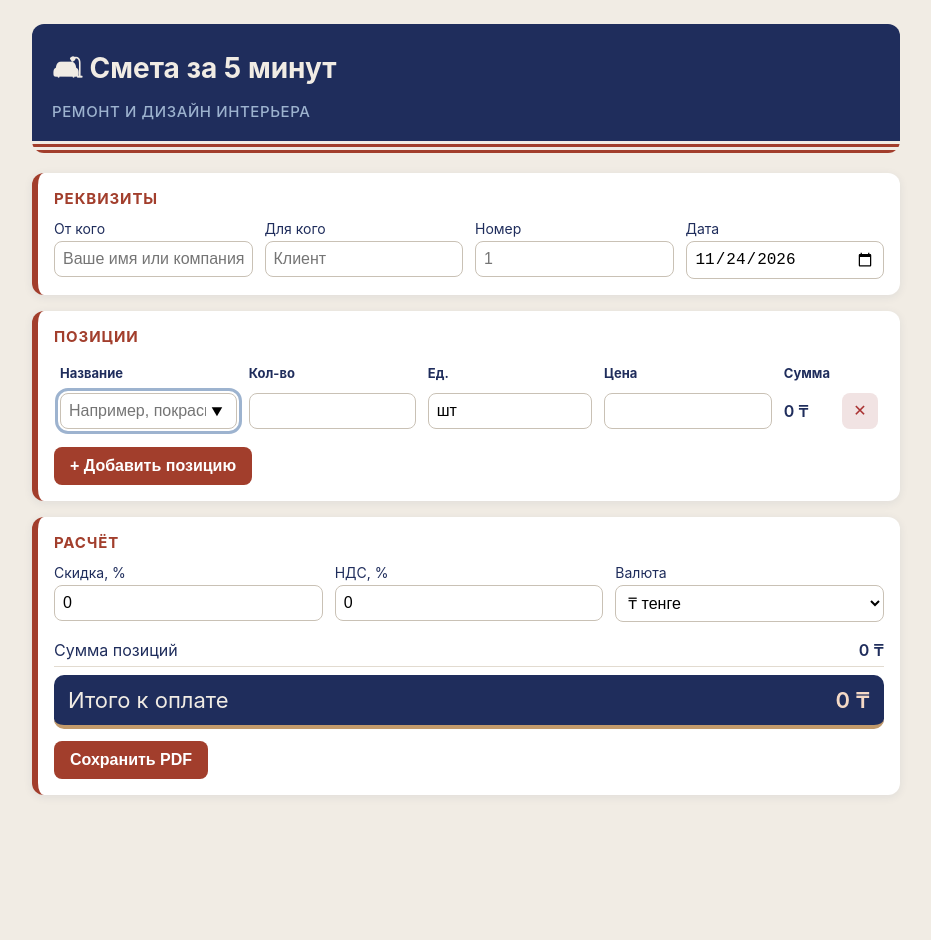
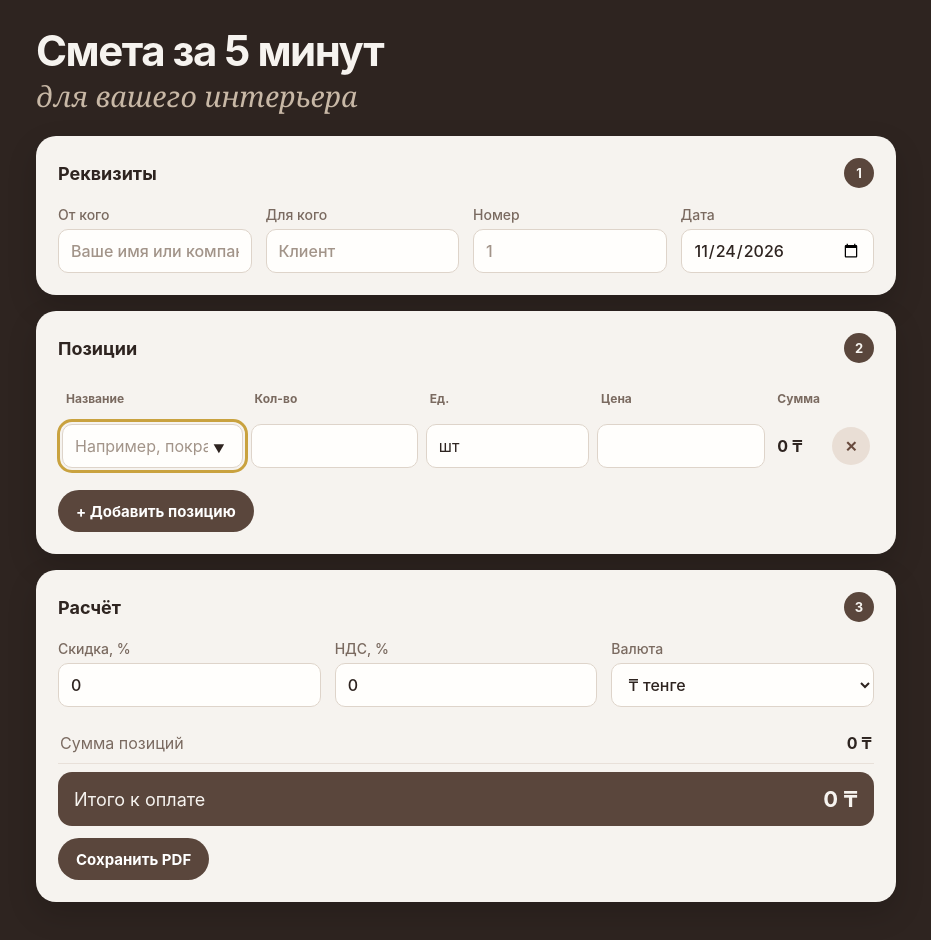
Before and after one commit to nurbayevkin-dev/smeta-ainur-askerbekova, a plain HTML site: page index.html in a window 1280 px wide. Shown: the whole page, without its empty margins (174-1105 px from the left). Before the commit the page ends 827 px from the top, so only its background shows below. Drawn offline with Linux system fonts and the light colour scheme.

Commit message:
Премиальный интерьерный дизайн сметы

```diff
--- a/styles.css
+++ b/styles.css
@@ -1,144 +1,206 @@
 * { box-sizing: border-box; }
+
+:root {
+  color-scheme: light;
+  --chocolate: #2E2420;
+  --card: #F6F3EF;
+  --muted: #7A6A60;
+  --mocha: #5A463C;
+  --mustard: #C9A23F;
+  --line: #DED4CA;
+}
 
 body {
   margin: 0;
   font-family: -apple-system, BlinkMacSystemFont, "Segoe UI", Roboto, sans-serif;
-  background: #f6f4ef;
-  color: #222;
+  background: var(--chocolate);
+  color: var(--chocolate);
 }
 
-.container { max-width: 900px; margin: 0 auto; padding: 16px; }
+.container { max-width: 900px; margin: 0 auto; padding: 28px 20px 40px; }
 
-h1 { font-size: 28px; }
-h2 { font-size: 18px; margin-top: 0; }
+h1 {
+  margin: 0 0 24px;
+  color: var(--card);
+  font-size: clamp(30px, 5vw, 42px);
+  line-height: 1.08;
+  font-weight: 750;
+  letter-spacing: -0.035em;
+}
+h1::after {
+  content: "для вашего интерьера";
+  display: block;
+  margin-top: 8px;
+  color: #C8B8A6;
+  font-family: Georgia, "Times New Roman", serif;
+  font-size: 0.68em;
+  font-weight: 400;
+  font-style: italic;
+  letter-spacing: 0;
+}
+
+h2 {
+  display: flex;
+  align-items: center;
+  justify-content: space-between;
+  gap: 12px;
+  margin: 0 0 18px;
+  color: var(--chocolate);
+  font-size: 18px;
+  font-weight: 700;
+}
+.card { counter-increment: section; }
+.card h2::after {
+  content: counter(section);
+  display: grid;
+  place-items: center;
+  flex: 0 0 30px;
+  width: 30px;
+  height: 30px;
+  border-radius: 50%;
+  background: var(--mocha);
+  color: var(--card);
+  font-size: 13px;
+  font-weight: 700;
+}
+.container { counter-reset: section; }
 
 .card {
-  background: #fff;
-  border-radius: 12px;
-  padding: 16px;
   margin-bottom: 16px;
+  padding: 22px;
+  border-radius: 20px;
+  background: var(--card);
+  box-shadow: 0 12px 30px rgba(0, 0, 0, 0.16);
 }
 
-.requisites { display: flex; flex-wrap: wrap; gap: 12px; }
-.requisites label { flex: 1 1 180px; display: flex; flex-direction: column; gap: 4px; font-size: 14px; }
+.requisites { display: flex; flex-wrap: wrap; gap: 14px; }
+.requisites label, .settings label {
+  display: flex;
+  flex: 1 1 160px;
+  flex-direction: column;
+  gap: 6px;
+  color: var(--muted);
+  font-size: 14px;
+  font-weight: 550;
+}
+input, select {
+  width: 100%;
+  min-height: 44px;
+  padding: 10px 12px;
+  border: 1px solid var(--line);
+  border-radius: 10px;
+  background: #FFFEFC;
+  color: var(--chocolate);
+  font: inherit;
+  font-size: 16px;
+}
+input::placeholder { color: #A29489; }
 
-input {
-  width: 100%;
-  padding: 8px;
-  font-size: 16px;
-  border: 1px solid #ccc;
-  border-radius: 8px;
+.items { width: 100%; border-collapse: separate; border-spacing: 0 6px; }
+.items th {
+  padding: 4px 8px 8px;
+  color: var(--muted);
+  font-size: 12px;
+  font-weight: 650;
+  text-align: left;
+}
+.items td { padding: 4px; vertical-align: middle; }
+.items .sum { padding: 8px; color: var(--chocolate); font-weight: 700; white-space: nowrap; }
+.items input { min-width: 0; }
+
+button {
+  min-height: 42px;
+  padding: 9px 18px;
+  border: 0;
+  border-radius: 999px;
+  font: inherit;
+  font-size: 15px;
+  font-weight: 650;
+  cursor: pointer;
+  transition: background-color .15s ease, transform .15s ease;
+}
+button:active { transform: translateY(1px); }
+.add { margin-top: 12px; background: var(--mocha); color: #fff; }
+.add:hover { background: #46352D; }
+.remove {
+  width: 38px;
+  min-height: 38px;
+  padding: 0;
+  background: #E9DED5;
+  color: #684A3D;
+}
+.remove:hover { background: #DDC9BB; }
+button:focus-visible, input:focus-visible, select:focus-visible {
+  outline: 3px solid var(--mustard);
+  outline-offset: 2px;
 }
 
-.items { width: 100%; border-collapse: collapse; }
-.items th { text-align: left; font-size: 13px; color: #666; padding: 6px; }
-.items td { padding: 6px; vertical-align: middle; }
-.items .sum { white-space: nowrap; font-weight: 600; }
-
-button { font-size: 16px; cursor: pointer; border-radius: 8px; }
-.remove { border: none; background: #f1e3e3; color: #a33; width: 36px; height: 36px; }
-.add { margin-top: 12px; padding: 10px 16px; border: none; background: #4b3fd1; color: #fff; }
-
-.total { font-size: 22px; text-align: right; margin-bottom: 0; }
-
-button:focus-visible, input:focus-visible { outline: 3px solid #4b3fd1; outline-offset: 2px; }
-
-/* На телефоне каждая строка — карточка */
-@media (max-width: 600px) {
-  .items thead { display: none; }
-  .items, .items tbody, .items tr, .items td { display: block; width: 100%; }
-  .items tr { border: 1px solid #e5e5e5; border-radius: 10px; padding: 8px; margin-bottom: 10px; }
-  .items td[data-label]::before { content: attr(data-label); display: block; font-size: 12px; color: #666; }
-  .total { text-align: left; }
+.settings { display: flex; flex-wrap: wrap; gap: 14px; margin-bottom: 16px; }
+.settings label { flex: 1 1 140px; }
+.summary { margin: 0; }
+.summary div {
+  display: flex;
+  justify-content: space-between;
+  gap: 16px;
+  padding: 10px 2px;
+  border-bottom: 1px solid #E8E0D9;
 }
-
-/* Расчёт: скидка, НДС, валюта */
-.settings { display: flex; flex-wrap: wrap; gap: 12px; margin-bottom: 12px; }
-.settings label { flex: 1 1 140px; display: flex; flex-direction: column; gap: 4px; font-size: 14px; }
-select { width: 100%; padding: 8px; font-size: 16px; border: 1px solid #ccc; border-radius: 8px; background: #fff; }
-.summary { margin: 0; }
-.summary div { display: flex; justify-content: space-between; padding: 6px 0; border-bottom: 1px solid #eee; }
-.summary dt, .summary dd { margin: 0; }
-.summary dd { font-weight: 600; white-space: nowrap; }
-.summary .grand { font-size: 22px; border-bottom: none; }
+.summary dt { color: var(--muted); }
+.summary dd { margin: 0; color: var(--chocolate); font-weight: 650; white-space: nowrap; }
+.summary .grand {
+  align-items: center;
+  margin-top: 8px;
+  padding: 14px 16px;
+  border: 0;
+  border-radius: 14px;
+  background: var(--mocha);
+  color: var(--card);
+  font-size: 18px;
+}
+.summary .grand dt, .summary .grand dd { color: var(--card); }
+.summary .grand dd { font-size: 22px; }
 .summary [hidden] { display: none; }
 
-/* Функция 3: документ для печати */
+/* Документ печати остаётся отдельным чёрно-белым макетом. */
 .print-doc { display: none; }
-
 @media print {
   @page { size: A4; margin: 15mm; }
-  body { background: #fff; }
+  body { background: #fff; color: #000; }
   .container { display: none; }
   .print-doc { display: block; color: #000; font-size: 12pt; }
-  .print-doc h1 { font-size: 18pt; margin: 0 0 8pt; }
+  .print-doc h1 { margin: 0 0 8pt; color: #000; font-size: 18pt; }
   .print-doc p { margin: 2pt 0; }
-  .print-doc table { width: 100%; border-collapse: collapse; margin: 12pt 0; }
-  .print-doc th, .print-doc td { border: 1px solid #000; padding: 4pt 6pt; text-align: left; }
+  .print-doc table { width: 100%; margin: 12pt 0; border-collapse: collapse; }
+  .print-doc th, .print-doc td { padding: 4pt 6pt; border: 1px solid #000; text-align: left; }
   .print-doc .num { text-align: right; white-space: nowrap; }
   .print-doc .totals p { display: flex; justify-content: space-between; max-width: 300px; margin-left: auto; }
   .print-doc .sign { display: flex; justify-content: space-between; gap: 24pt; margin-top: 40pt; }
 }
 
-/* ===== Дизайн: интерьер (терракота + синий) ===== */
-body {
-  background: #f1ece4;
-  color: #1f2d5c;
+@media (max-width: 600px) {
+  .container { padding: 22px 14px 30px; }
+  h1 { margin-bottom: 20px; }
+  .card { padding: 18px 15px; border-radius: 20px; }
+  .items thead { display: none; }
+  .items, .items tbody, .items tr, .items td { display: block; width: 100%; }
+  .items { border-spacing: 0; }
+  .items tr {
+    margin-bottom: 12px;
+    padding: 10px;
+    border: 1px solid var(--line);
+    border-radius: 14px;
+    background: #FFFEFC;
+  }
+  .items td { padding: 5px 0; }
+  .items td[data-label]::before {
+    display: block;
+    margin: 0 0 4px 2px;
+    color: var(--muted);
+    font-size: 12px;
+    font-weight: 550;
+    content: attr(data-label);
+  }
+  .items td.sum { padding: 8px 2px 3px; }
+  .items td:last-child { display: flex; justify-content: flex-end; }
+  .total { text-align: left; }
 }
-
-/* Шапка — тёмно-синяя, снизу полоски как у ковра */
-h1 {
-  margin: 8px 0 20px;
-  padding: 24px 20px 32px;
-  border-radius: 12px;
-  color: #f1ece4;
-  background:
-    repeating-linear-gradient(0deg, #a23e2c 0 3px, #f1ece4 3px 6px) bottom / 100% 12px no-repeat,
-    #1f2d5c;
-}
-h1::before { content: "🛋 "; }
-h1::after {
-  content: "Ремонт и дизайн интерьера";
-  display: block;
-  margin-top: 6px;
-  font-size: 15px;
-  font-weight: 500;
-  color: #9db3cf;
-  letter-spacing: 0.04em;
-  text-transform: uppercase;
-}
-
-/* Карточки — терракотовая полоса слева */
-.card {
-  border-left: 6px solid #a23e2c;
-  box-shadow: 0 2px 10px rgba(31, 45, 92, 0.08);
-}
-h2 {
-  font-size: 15px;
-  text-transform: uppercase;
-  letter-spacing: 0.06em;
-  color: #a23e2c;
-}
-.items th, .requisites label, .settings label { color: #1f2d5c; }
-input, select { border-color: #c9c1b5; }
-
-/* Кнопки — терракота */
-.add {
-  background: #a23e2c;
-  color: #fff;
-  font-weight: 600;
-}
-.add:hover { background: #87321f; }
-button:focus-visible, input:focus-visible, select:focus-visible { outline: 3px solid #9db3cf; }
-
-/* Итог — тёмно-синяя табличка */
-.summary div { border-bottom-color: #e2dbd0; }
-.summary .grand {
-  margin-top: 8px;
-  padding: 12px 14px;
-  border-radius: 10px;
-  background: #1f2d5c;
-  color: #f1ece4;
-  border-bottom: 4px solid #c29a6b;
-}
-.summary .grand dd { color: #f4d9c6; }
```
